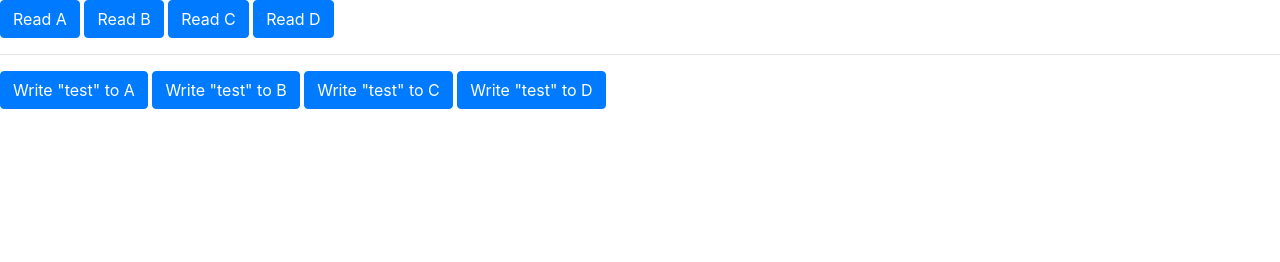
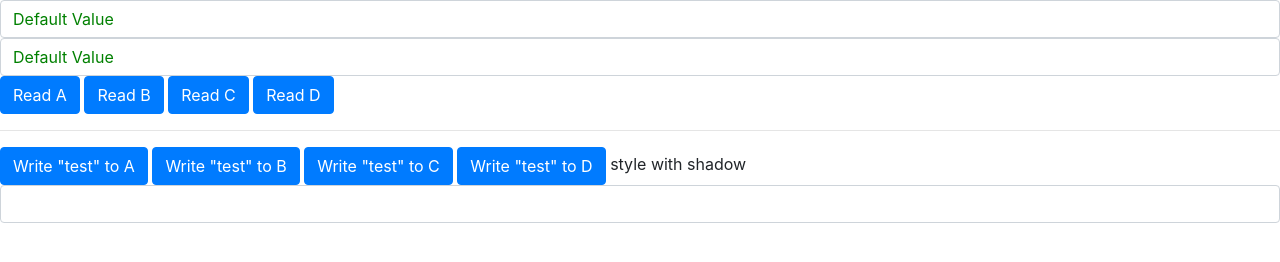
Before and after one commit to ozlemts/HTMLCustomElements, a plain HTML site: page inputs.html in a window 1280 px wide. Drawn offline with nearby package versions, Linux system fonts and the light colour scheme.

Commit message:
attributes is created

```diff
--- a/inputs.html
+++ b/inputs.html
@@ -2,7 +2,7 @@
 <script src="inputs.js" defer></script>
 <script src="text-areas.js" defer></script>
 
-<input-limited id="a" limit=10></input-limited>
+<input-limited id="a" limit=10 value= "texter"></input-limited>
 <input-limited id="b" limit=100></input-limited>
 <textarea-limited id="c" limit=50></textarea-limited>
 <textarea-limited id="d" limit=500></textarea-limited>
@@ -18,10 +18,14 @@
 <button id="write-b" class="btn btn-primary">Write "test" to B</button>
 <button id="write-c" class="btn btn-primary">Write "test" to C</button>
 <button id="write-d" class="btn btn-primary">Write "test" to D</button>
+<span>style with shadow</span>
+
+<input class="form-control">
 
 <script>
 
-var a = document.getElementById("a");
+var a = document.querySelector('#a');
+console.log('a: ' + a.value);
 var b = document.getElementById("b");
 var c = document.getElementById("c");
 var d = document.getElementById("d");
--- a/inputs.js
+++ b/inputs.js
@@ -1,3 +1,5 @@
+
+
 customElements.define('input-limited', class extends HTMLElement
 {
 	constructor() { super(); }
@@ -6,7 +8,32 @@ customElements.define('input-limited', class extends HTMLElement
 	connectedCallback()
 	{
 		console.log(this);
+		const limit = this.getAttribute('limit');
+		console.log('limit = ' + limit);
+		const id = this.getAttribute('id');
+		console.log('id = ' + id);
+
+		var input = document.createElement('input');
+		input.setAttribute('class','form-control');
+		input.setAttribute('placeholder','e-mail');
+		input.value = 'Default Value';
+
+		//input char count
+		console.log(input.value.length);
+
+		var char_counter = document.createElement('span');
+		char_counter.setAttribute('class','char-counter');
+		char_counter.setAttribute('limit', '100');
+
+		var style = document.createElement('style');
+		style.textContent = `.form-control { color: green}`;
+
+		this.appendChild(input);
+		this.appendChild(char_counter);
+		this.appendChild(style);
+		console.log("all " + this.innerHTML)
 	}
+
 
 	// this method is invoked when value attribute is read
 	get value()
@@ -18,5 +45,6 @@ customElements.define('input-limited', class extends HTMLElement
 	// this method is invoked when value attribute is written
 	set value(val)
 	{
+		this.setAttribute('value', this.input.value);
 	}
 });
```
